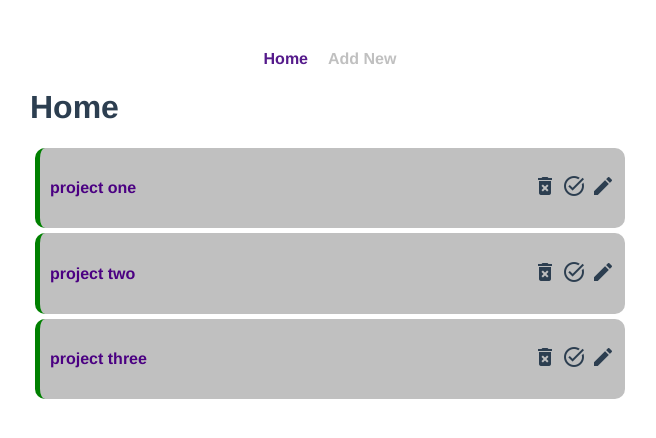
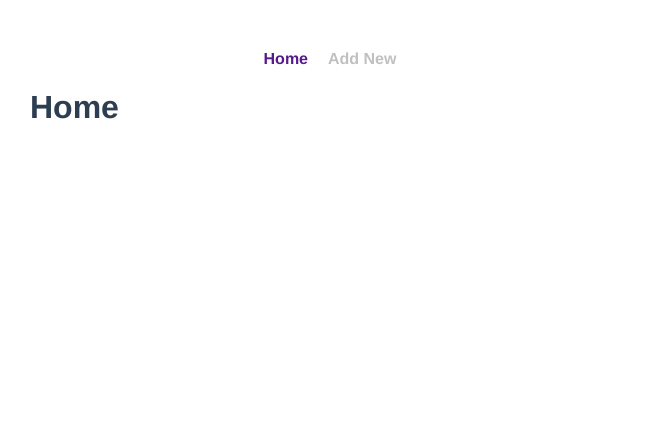
Before and after one commit to Aung-Thu-Heain/vue-todolist, a Vue app: page / in a window 1280 px wide. Shown: the top 438 px of the page, without its empty margins (310-966 px from the left). Built offline with nearby package versions, Linux system fonts and the light colour scheme; data requests are answered from the project's data file.

Commit message:
add new project

```diff
--- a/database/api.json
+++ b/database/api.json
@@ -1,22 +1,3 @@
 {
-  "projects": [
-    {
-      "id": 1,
-      "title": "project one",
-      "description": "i am project one",
-      "status": true
-    },
-    {
-      "id": 2,
-      "title": "project two",
-      "description": "i am project two",
-      "status": true
-    },
-    {
-      "id": 3,
-      "title": "project three",
-      "description": "i am project three",
-      "status": true
-    }
-  ]
+  "projects": []
 }
--- a/src/views/AddNewView.vue
+++ b/src/views/AddNewView.vue
@@ -1,16 +1,44 @@
 <template>
   <h1>Add New Project</h1>
-  <form>
-    <label>Project Name</label>
-    <input type="text" />
+  <form @submit.prevent="createProjcet">
+    <label>Project Title</label>
+    <input type="text" v-model="title" />
     <label>Project Description</label>
-    <input type="text" />
+    <input type="text" v-model="description" />
     <button>Create New Project</button>
   </form>
 </template>
 
 <script>
-export default {};
+export default {
+  data() {
+    return {
+      title: this.title,
+      description: this.description,
+    };
+  },
+  methods: {
+    createProjcet() {
+      fetch("http://localhost:3000/projects", {
+        method: "POST",
+        headers: {
+          "content-type": "application/json",
+        },
+        body: JSON.stringify({
+          title: this.title,
+          description: this.description,
+          status: false,
+        }),
+      })
+        .then(() => {
+          this.$router.push("/");
+        })
+        .catch((error) => {
+          console.log(error);
+        });
+    },
+  },
+};
 </script>
 
 <style>
```
